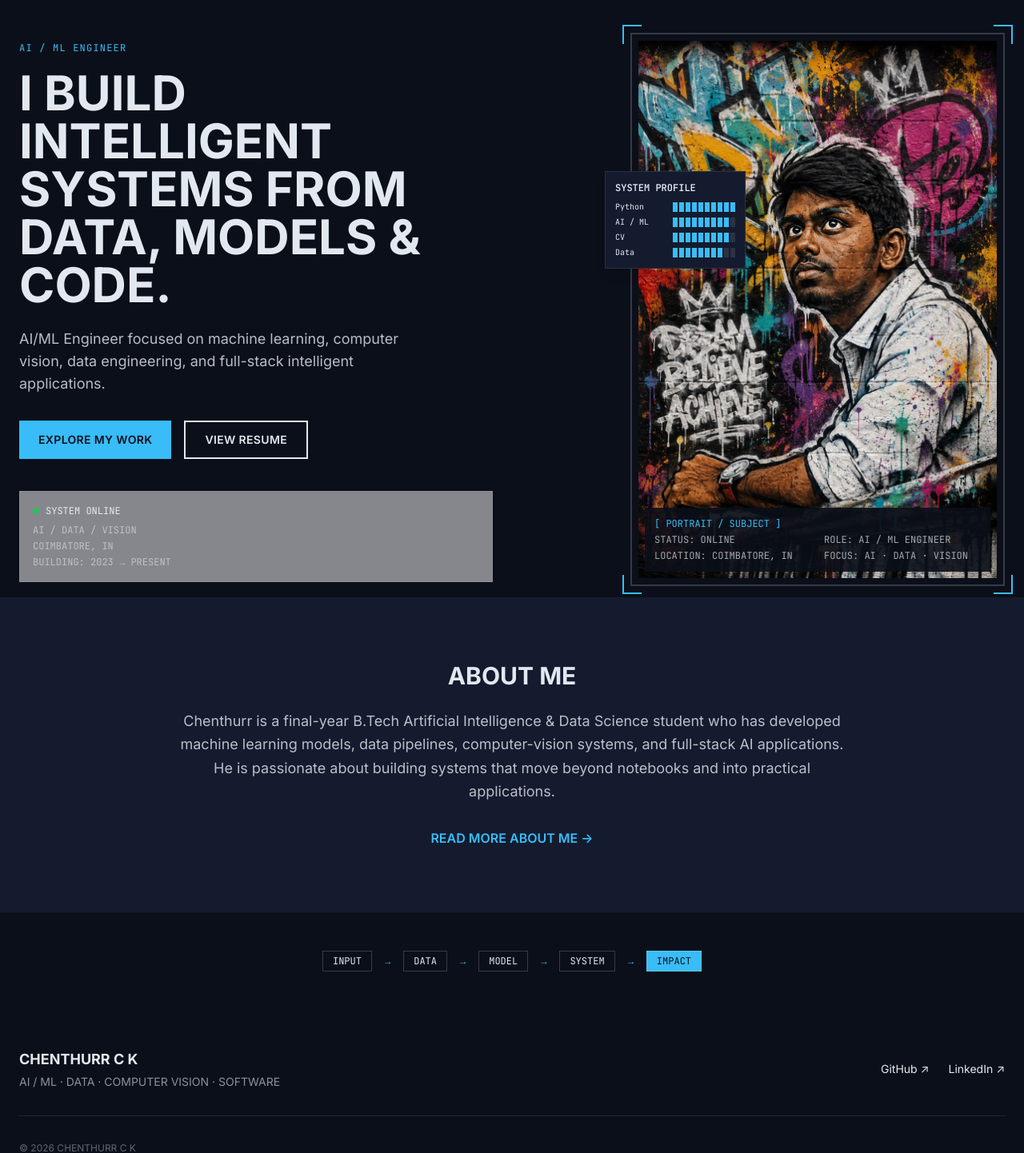
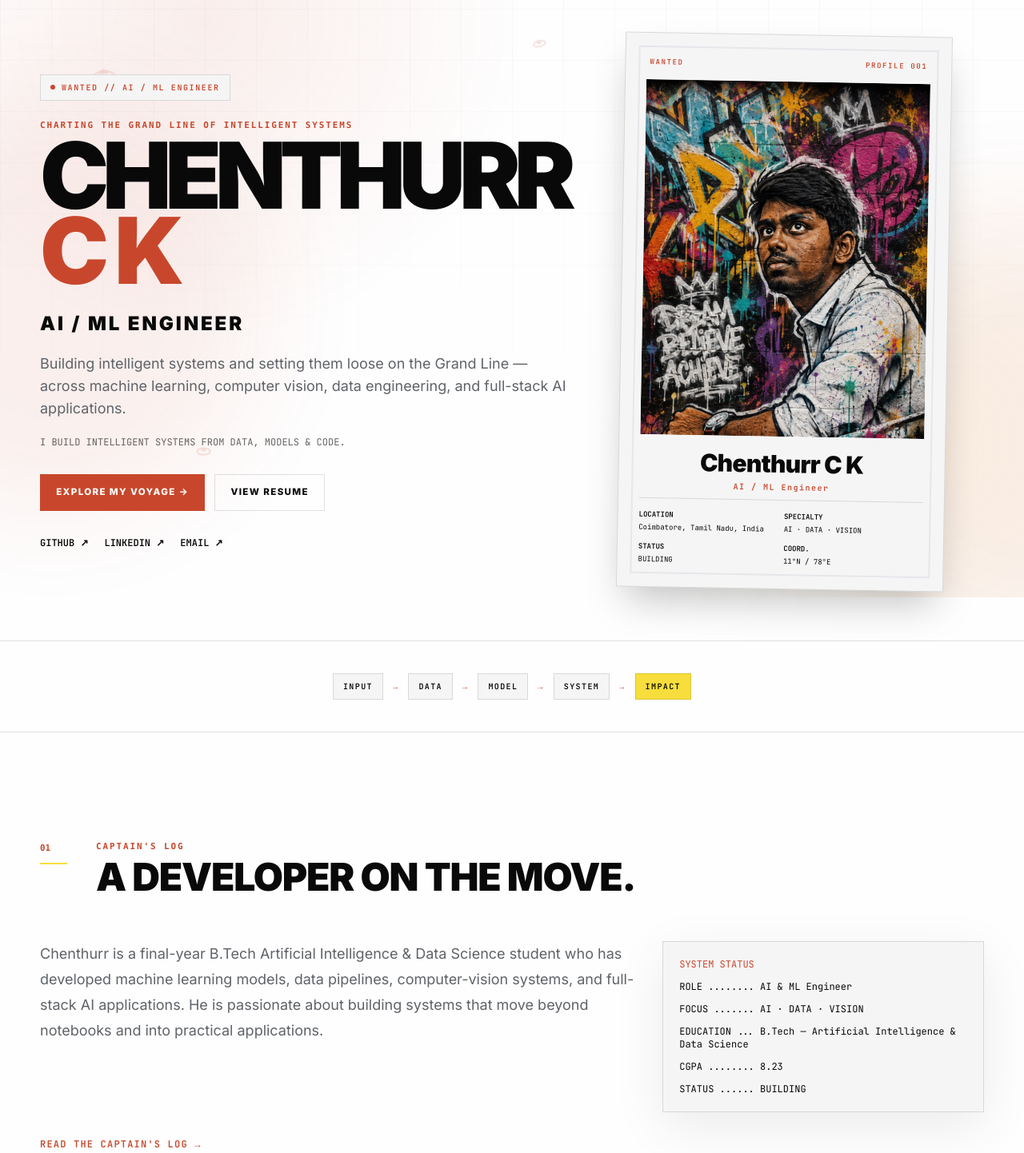
Before and after one commit to Chenthurr/portfolio, a React (Vite) app: page / in a window 1280 px wide. Shown: the part 53-1495 px from the top of the page at 80% size. Built offline with nearby package versions, Linux system fonts and the light colour scheme.

Commit message:
Redesign cinematic portfolio home

```diff
--- a/src/pages/Home.jsx
+++ b/src/pages/Home.jsx
@@ -1,182 +1,77 @@
 import { Link } from 'react-router-dom';
 import { useData } from '../components/DataContext';
-import { useEffect, useRef } from 'react';
+
+function WantedPoster({ profile, portraitSrc }) {
+  return (
+    <div className="paper-card p-3 sm:p-4 rotate-[1deg] shadow-2xl">
+      <div className="border-2 border-[var(--text)]/15 p-2 relative">
+        <div className="absolute top-3 left-3 right-3 flex justify-between font-mono text-[9px] font-bold tracking-[.18em] text-[var(--primary)]"><span>WANTED</span><span>PROFILE 001</span></div>
+        <div className="mt-8 aspect-[4/5] overflow-hidden bg-[var(--bg)]">
+          <img src={portraitSrc} alt="Portrait of Chenthurr C K" className="w-full h-full object-cover object-top" onError={(e) => { e.currentTarget.style.display='none'; }} />
+        </div>
+        <div className="pt-4 pb-2 text-center">
+          <p className="font-black text-2xl sm:text-3xl tracking-tight">{profile.name}</p>
+          <p className="mt-1 font-mono text-[10px] font-bold tracking-[.15em] text-[var(--primary)]">{profile.title}</p>
+        </div>
+        <div className="grid grid-cols-2 gap-2 border-t border-[var(--border)] pt-3 font-mono text-[9px] leading-4">
+          <span><b>LOCATION</b><br />{profile.location}</span><span><b>SPECIALTY</b><br />AI · DATA · VISION</span>
+          <span><b>STATUS</b><br />BUILDING</span><span><b>COORD.</b><br />11°N / 78°E</span>
+        </div>
+      </div>
+    </div>
+  );
+}
 
 export default function Home() {
-  const { profile, portraitDataUrl } = useData();
-  const heroRef = useRef(null);
-
-  useEffect(() => {
-    const observer = new IntersectionObserver(
-      (entries) => {
-        entries.forEach((entry) => {
-          if (entry.isIntersecting) {
-            entry.target.classList.add('animate-fade-in-up');
-          }
-        });
-      },
-      { threshold: 0.1 }
-    );
-    const els = heroRef.current?.querySelectorAll('.reveal');
-    els?.forEach((el) => observer.observe(el));
-    return () => observer.disconnect();
-  }, []);
-
+  const { profile, projects, portraitDataUrl } = useData();
   const portraitSrc = portraitDataUrl || profile.portrait;
-
+  const featured = projects.filter((p) => p.published && p.featured);
   return (
-    <div ref={heroRef}>
-      {/* HERO SECTION */}
-      <section className="min-h-screen bg-navy flex items-center pt-20">
-        <div className="max-w-7xl mx-auto px-6 w-full">
-          <div className="grid lg:grid-cols-2 gap-12 items-center">
-            {/* LEFT: Text */}
-            <div className="order-2 lg:order-1">
-              <div className="reveal opacity-0 mb-4">
-                <span className="text-mustard font-mono text-xs tracking-widest">AI / ML ENGINEER</span>
-              </div>
-              <h1 className="reveal opacity-0 text-4xl md:text-5xl lg:text-6xl font-bold text-cream leading-tight mb-6">
-                {profile.headline}
-              </h1>
-              <p className="reveal opacity-0 text-cream/80 text-lg mb-8 max-w-lg">
-                {profile.subheadline}
-              </p>
-              <div className="reveal opacity-0 flex flex-wrap gap-4">
-                <Link
-                  to="/projects"
-                  className="inline-flex items-center px-6 py-3 bg-mustard text-navy font-semibold text-sm tracking-wide hover:bg-mustard-dark transition-colors"
-                >
-                  EXPLORE MY WORK
-                </Link>
-                <Link
-                  to="/resume"
-                  className="inline-flex items-center px-6 py-3 border-2 border-cream text-cream font-semibold text-sm tracking-wide hover:bg-cream hover:text-navy transition-colors"
-                >
-                  VIEW RESUME
-                </Link>
-              </div>
-
-              {/* System status panel */}
-              <div className="reveal opacity-0 mt-10 p-4 border border-cream/10 bg-white/50">
-                <div className="flex items-center gap-2 mb-2">
-                  <span className="w-2 h-2 rounded-full bg-green-500 animate-pulse" />
-                  <span className="font-mono text-xs text-cream">SYSTEM ONLINE</span>
-                </div>
-                <div className="font-mono text-xs text-cream/60 space-y-1">
-                  <p>AI / DATA / VISION</p>
-                  <p>COIMBATORE, IN</p>
-                  <p>BUILDING: 2023 → PRESENT</p>
-                </div>
-              </div>
+    <div>
+      <section className="min-h-screen flex items-center pt-24 pb-16 px-4 sm:px-6">
+        <div className="container-wide grid lg:grid-cols-[1.1fr_.9fr] gap-12 lg:gap-16 items-center">
+          <div className="reveal">
+            <div className="inline-flex items-center gap-2 border border-[var(--border)] bg-[var(--surface)] px-3 py-2 font-mono text-[10px] font-bold tracking-[.16em] text-[var(--primary)] mb-6"><span className="w-1.5 h-1.5 rounded-full bg-[var(--primary)] animate-pulse" /> WANTED // AI / ML ENGINEER</div>
+            <p className="eyebrow">CHARTING THE GRAND LINE OF INTELLIGENT SYSTEMS</p>
+            <h1 className="text-[clamp(3.4rem,9vw,8rem)] leading-[.82] tracking-[-.07em] font-black max-w-4xl">CHENTHURR<br /><span className="text-[var(--primary)]">C K</span></h1>
+            <h2 className="mt-7 text-xl sm:text-2xl font-black tracking-[.12em]">AI / ML ENGINEER</h2>
+            <p className="mt-5 max-w-2xl text-[var(--muted)] text-base sm:text-lg leading-8">Building intelligent systems and setting them loose on the Grand Line — across machine learning, computer vision, data engineering, and full-stack AI applications.</p>
+            <p className="mt-5 font-mono text-xs text-[var(--ink-soft)]">{profile.headline}</p>
+            <div className="mt-8 flex flex-wrap gap-3">
+              <Link to="/projects" className="btn-primary">Explore My Voyage →</Link>
+              <Link to="/resume" className="btn-ghost">View Resume</Link>
             </div>
-
-            {/* RIGHT: Portrait */}
-            <div className="order-1 lg:order-2 flex justify-center lg:justify-end">
-              <div className="reveal opacity-0 relative">
-                {/* Technical frame */}
-                <div className="relative border-2 border-cream/20 p-2">
-                  <div className="absolute -top-3 -left-3 w-6 h-6 border-t-2 border-l-2 border-mustard" />
-                  <div className="absolute -top-3 -right-3 w-6 h-6 border-t-2 border-r-2 border-mustard" />
-                  <div className="absolute -bottom-3 -left-3 w-6 h-6 border-b-2 border-l-2 border-mustard" />
-                  <div className="absolute -bottom-3 -right-3 w-6 h-6 border-b-2 border-r-2 border-mustard" />
-
-                  <div className="w-full max-w-md aspect-[2/3] overflow-hidden bg-navy-light">
-                    <img
-                      src={portraitSrc}
-                      alt="Illustrated portrait of Chenthurr C K"
-                      className="w-full h-full object-cover object-top"
-                      onError={(e) => { e.target.style.display = 'none'; }}
-                    />
-                  </div>
-
-                  {/* Metadata overlay */}
-                  <div className="absolute bottom-4 left-4 right-4 bg-navy/90 text-cream p-3 font-mono text-xs">
-                    <div className="flex justify-between mb-1">
-                      <span className="text-mustard">[ PORTRAIT / SUBJECT ]</span>
-                    </div>
-                    <div className="grid grid-cols-2 gap-x-4 gap-y-1 text-cream/70">
-                      <span>STATUS: ONLINE</span>
-                      <span>ROLE: AI / ML ENGINEER</span>
-                      <span>LOCATION: COIMBATORE, IN</span>
-                      <span>FOCUS: AI · DATA · VISION</span>
-                    </div>
-                  </div>
-                </div>
-
-                {/* Floating skill card */}
-                <div className="absolute -left-8 top-1/4 bg-navy-light border border-cream/10 p-3 shadow-lg hidden lg:block">
-                  <p className="font-mono text-xs text-cream font-bold mb-2">SYSTEM PROFILE</p>
-                  <div className="space-y-1 font-mono text-[10px]">
-                    <div className="flex items-center gap-2">
-                      <span className="w-16 text-cream">Python</span>
-                      <div className="flex gap-0.5">
-                        {[...Array(10)].map((_, i) => (
-                          <div key={i} className={`w-1.5 h-3 ${i < 10 ? 'bg-mustard' : 'bg-white/10'}`} />
-                        ))}
-                      </div>
-                    </div>
-                    <div className="flex items-center gap-2">
-                      <span className="w-16 text-cream">AI / ML</span>
-                      <div className="flex gap-0.5">
-                        {[...Array(10)].map((_, i) => (
-                          <div key={i} className={`w-1.5 h-3 ${i < 9 ? 'bg-mustard' : 'bg-white/10'}`} />
-                        ))}
-                      </div>
-                    </div>
-                    <div className="flex items-center gap-2">
-                      <span className="w-16 text-cream">CV</span>
-                      <div className="flex gap-0.5">
-                        {[...Array(10)].map((_, i) => (
-                          <div key={i} className={`w-1.5 h-3 ${i < 9 ? 'bg-mustard' : 'bg-white/10'}`} />
-                        ))}
-                      </div>
-                    </div>
-                    <div className="flex items-center gap-2">
-                      <span className="w-16 text-cream">Data</span>
-                      <div className="flex gap-0.5">
-                        {[...Array(10)].map((_, i) => (
-                          <div key={i} className={`w-1.5 h-3 ${i < 8 ? 'bg-mustard' : 'bg-white/10'}`} />
-                        ))}
-                      </div>
-                    </div>
-                  </div>
-                </div>
-              </div>
+            <div className="mt-8 flex flex-wrap gap-5 font-mono text-xs font-bold">
+              <a href={profile.github} target="_blank" rel="noopener noreferrer" className="hover:text-[var(--primary)]">GITHUB ↗</a>
+              <a href={profile.linkedin} target="_blank" rel="noopener noreferrer" className="hover:text-[var(--primary)]">LINKEDIN ↗</a>
+              <a href={`mailto:${profile.email}`} className="hover:text-[var(--primary)]">EMAIL ↗</a>
             </div>
           </div>
+          <div className="reveal max-w-[520px] w-full mx-auto lg:ml-auto"><WantedPoster profile={profile} portraitSrc={portraitSrc} /></div>
         </div>
       </section>
 
-      {/* SHORT ABOUT PREVIEW */}
-      <section className="py-20 bg-navy-light">
-        <div className="max-w-4xl mx-auto px-6 text-center">
-          <h2 className="text-3xl font-bold text-cream mb-6">ABOUT ME</h2>
-          <p className="text-cream/80 text-lg leading-relaxed mb-8">
-            {profile.about}
-          </p>
-          <Link
-            to="/about"
-            className="inline-flex items-center text-mustard font-semibold hover:text-mustard-dark transition-colors"
-          >
-            READ MORE ABOUT ME →
-          </Link>
+      <section className="px-4 sm:px-6 py-10 border-y border-[var(--border)]">
+        <div className="container-wide flex flex-wrap items-center justify-center gap-3 font-mono text-[10px] font-bold tracking-[.14em]">
+          {['INPUT','DATA','MODEL','SYSTEM','IMPACT'].map((step, i) => <span key={step} className="flex items-center gap-3"><span className={`px-3 py-2 border border-[var(--border)] ${i === 4 ? 'bg-[var(--accent)] text-[var(--text)]' : 'bg-[var(--surface)]'}`}>{step}</span>{i < 4 && <span className="text-[var(--primary)]">→</span>}</span>)}
         </div>
       </section>
 
-      {/* Progress line */}
-      <section className="py-12 bg-navy border-t border-navy-light">
-        <div className="max-w-5xl mx-auto px-6">
-          <div className="flex flex-wrap justify-center items-center gap-4 font-mono text-xs text-cream">
-            <span className="px-3 py-1 border border-cream/20">INPUT</span>
-            <span className="text-mustard">→</span>
-            <span className="px-3 py-1 border border-cream/20">DATA</span>
-            <span className="text-mustard">→</span>
-            <span className="px-3 py-1 border border-cream/20">MODEL</span>
-            <span className="text-mustard">→</span>
-            <span className="px-3 py-1 border border-cream/20">SYSTEM</span>
-            <span className="text-mustard">→</span>
-            <span className="px-3 py-1 border border-cream/20 bg-mustard text-navy">IMPACT</span>
+      <section className="page">
+        <div className="container-wide">
+          <div className="section-heading"><div className="section-index"><span>01</span><i /></div><div><p className="eyebrow">CAPTAIN'S LOG</p><h2 className="text-4xl sm:text-5xl font-black tracking-tight">A DEVELOPER ON THE MOVE.</h2></div></div>
+          <div className="grid lg:grid-cols-[1.3fr_.7fr] gap-8 items-start">
+            <p className="text-lg leading-8 text-[var(--muted)]">{profile.about}</p>
+            <div className="paper-card p-5 font-mono text-xs space-y-3"><p className="text-[var(--primary)]">SYSTEM STATUS</p><p>ROLE ........ {profile.role}</p><p>FOCUS ....... AI · DATA · VISION</p><p>EDUCATION ... {profile.education}</p><p>CGPA ........ {profile.cgpa}</p><p>STATUS ...... BUILDING</p></div>
           </div>
+          <Link to="/about" className="inline-flex mt-8 font-mono text-xs font-bold tracking-widest text-[var(--primary)]">READ THE CAPTAIN'S LOG →</Link>
+        </div>
+      </section>
+
+      <section className="px-4 sm:px-6 pb-20">
+        <div className="container-wide">
+          <div className="flex items-end justify-between gap-6 mb-8"><div><p className="eyebrow">VOYAGE LOG</p><h2 className="text-3xl sm:text-4xl font-black">SYSTEMS BUILT DURING THE JOURNEY.</h2></div><Link to="/projects" className="hidden sm:block font-mono text-xs font-bold text-[var(--primary)]">VIEW ALL →</Link></div>
+          <div className="grid md:grid-cols-2 gap-5">{featured.slice(0,2).map((project) => <Link to="/projects" key={project.id} className="paper-card p-6 group hover:-translate-y-1 transition-transform"><div className="flex justify-between gap-4 font-mono text-[10px] text-[var(--primary)]"><span>LOG {project.number}</span><span>{project.category}</span></div><h3 className="mt-5 text-xl font-black group-hover:text-[var(--primary)] transition-colors">{project.name}</h3><p className="mt-3 text-sm leading-6 text-[var(--muted)]">{project.shortDescription}</p><div className="mt-5 flex flex-wrap gap-2">{project.technologies.slice(0,5).map((tech) => <span key={tech} className="tag">{tech}</span>)}</div></Link>)}</div>
         </div>
       </section>
     </div>
```
